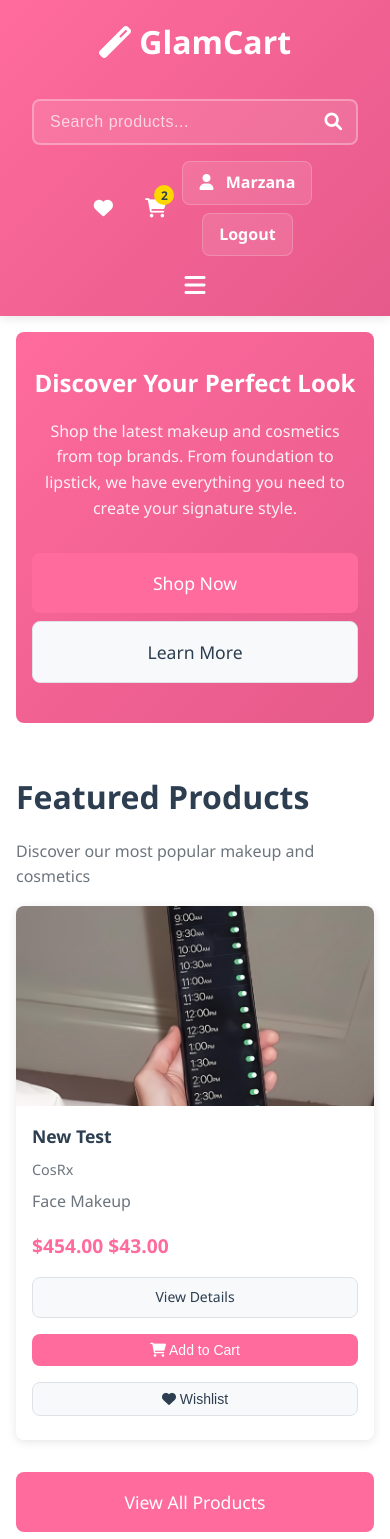
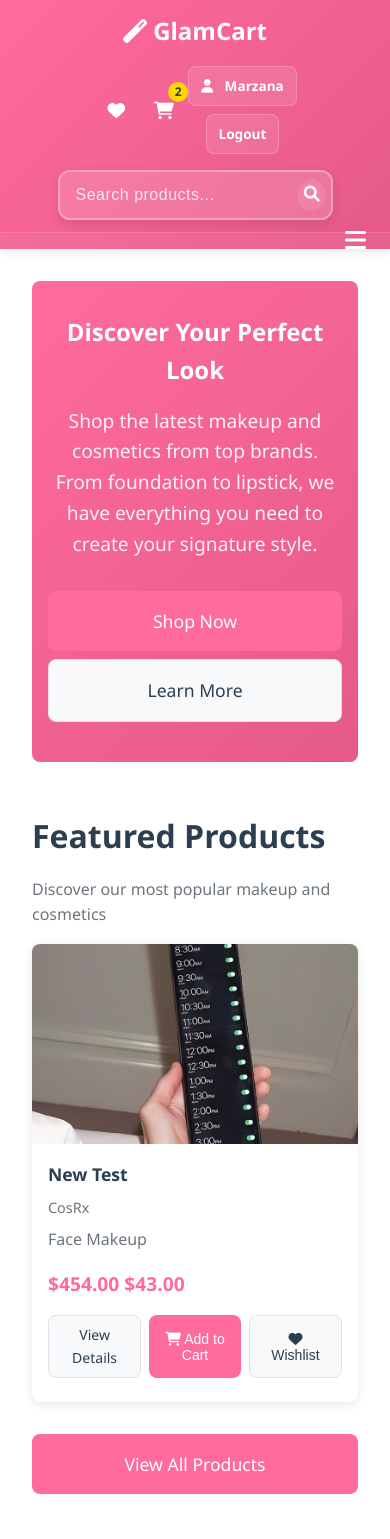
Before and after one commit to Fardin4585/GlamCart, a PHP site: page /index.php in a window 390 px wide. Shown: the top 1539 px of the page. Run offline with PHP 8.4, Linux system fonts and the light colour scheme; a user stored in the database is signed in; data comes from the database, SQL or seed files in the repository; data that the repository does not hold is empty.

Commit message:
button fixed

```diff
--- a/assets/css/style.css
+++ b/assets/css/style.css
@@ -69,19 +69,24 @@ a:hover {
 .header {
     background: linear-gradient(135deg, var(--primary-color), #e55a8a);
     color: var(--white);
-    padding: 1rem 0;
     box-shadow: var(--shadow);
     position: sticky;
     top: 0;
     z-index: 1000;
 }
 
-.header-content {
+/* Top Bar */
+.top-bar {
+    background: linear-gradient(135deg, var(--primary-color), #e55a8a);
+    padding: 1rem 0;
+    border-bottom: 1px solid rgba(255, 255, 255, 0.1);
+}
+
+.top-bar-content {
     max-width: 1200px;
     margin: 0 auto;
-    padding: 0 2rem;
+    padding: 0 1rem;
     display: flex;
-    justify-content: space-between;
     align-items: center;
     gap: 2rem;
 }
@@ -98,64 +103,119 @@ a:hover {
     color: var(--accent-color);
 }
 
-.nav-menu {
-    display: flex;
-    list-style: none;
-    gap: 2rem;
-    flex-shrink: 0;
+/* Search Form */
+.search-form {
+    flex: 1;
+    max-width: 500px;
+    margin: 0 auto;
 }
 
-.nav-menu a {
-    color: var(--white);
-    font-weight: 500;
-    padding: 0.5rem 1rem;
-    border-radius: var(--border-radius);
-    transition: var(--transition);
-}
-
-.nav-menu a:hover {
-    background-color: rgba(255,255,255,0.2);
-    color: var(--white);
-}
-
-.mobile-menu-toggle {
-    display: none;
-    background: none;
-    border: none;
-    color: var(--white);
-    font-size: 1.5rem;
-    cursor: pointer;
-}
-
-/* Header Actions */
-.header-actions {
-    display: flex;
-    align-items: center;
-    gap: 2rem;
-    flex: 1;
-    justify-content: center;
-}
-
-/* Search Form */
-.search-form {
-    min-width: 300px;
-    max-width: 500px;
+.search-container {
+    position: relative;
+    width: 100%;
     display: flex;
     align-items: center;
 }
 
-/* User Actions */
-.user-actions {
+.search-input {
+    width: 100%;
+    padding: 0.75rem 1rem;
+    padding-right: 3rem;
+    border: 2px solid rgba(255, 255, 255, 0.3);
+    border-radius: 12px;
+    font-size: 1rem;
+    background-color: rgba(255, 255, 255, 0.15);
+    color: var(--white);
+    transition: var(--transition);
+    box-sizing: border-box;
+    min-height: 44px;
+    box-shadow: 0 4px 12px rgba(0, 0, 0, 0.1);
+}
+
+.search-input::placeholder {
+    color: rgba(255, 255, 255, 0.8);
+    font-weight: 400;
+}
+
+.search-input:focus {
+    outline: none;
+    border-color: rgba(255, 255, 255, 0.9);
+    background-color: rgba(255, 255, 255, 0.25);
+    box-shadow: 0 6px 20px rgba(0, 0, 0, 0.15), 0 0 0 3px rgba(255, 255, 255, 0.2);
+    transform: translateY(-1px);
+}
+
+.search-btn {
+    position: absolute;
+    right: 0.5rem;
+    top: 50%;
+    transform: translateY(-50%);
+    background: rgba(255, 255, 255, 0.1);
+    border: none;
+    color: var(--white);
+    cursor: pointer;
+    font-size: 1.1rem;
+    padding: 0.5rem;
+    border-radius: 50%;
+    transition: var(--transition);
+    backdrop-filter: blur(10px);
+}
+
+.search-btn:hover {
+    background-color: rgba(255, 255, 255, 0.25);
+    color: var(--white);
+    transform: translateY(-50%) scale(1.1);
+    box-shadow: 0 4px 12px rgba(0, 0, 0, 0.2);
+}
+
+/* Top Bar Right Actions */
+.top-bar-actions {
     display: flex;
     align-items: center;
     gap: 1rem;
-    margin-left: auto;
+    flex-shrink: 0;
 }
 
+/* Cart and Wishlist Icons */
+.cart-icon,
+.wishlist-icon {
+    position: relative;
+    color: var(--white);
+    font-size: 1.2rem;
+    padding: 0.5rem;
+    border-radius: 50%;
+    transition: var(--transition);
+    cursor: pointer;
+}
+
+.cart-icon:hover,
+.wishlist-icon:hover {
+    background-color: rgba(255, 255, 255, 0.1);
+    transform: scale(1.1);
+}
+
+.cart-count,
+.wishlist-count {
+    position: absolute;
+    top: -2px;
+    right: -2px;
+    background-color: var(--accent-color);
+    color: var(--text-dark);
+    border-radius: 50%;
+    width: 18px;
+    height: 18px;
+    display: flex;
+    align-items: center;
+    justify-content: center;
+    font-size: 0.7rem;
+    font-weight: bold;
+}
+
+/* User Menu */
 .user-menu {
     display: flex;
     align-items: center;
-    gap: 1rem;
+    gap: 0.75rem;
 }
 
 .username-link,
@@ -168,6 +228,9 @@ a:hover {
     text-decoration: none;
     background-color: rgba(255, 255, 255, 0.1);
     border: 1px solid rgba(255, 255, 255, 0.2);
+    white-space: nowrap;
+    flex-shrink: 0;
+    font-size: 0.9rem;
 }
 
 .username-link:hover,
@@ -181,6 +244,82 @@ a:hover {
 .username-link i,
 .logout-link i {
     margin-right: 0.5rem;
+}
+
+/* Navigation Bar */
+.nav-bar {
+    background: rgba(255, 255, 255, 0.05);
+    padding: 0.75rem 0;
+    backdrop-filter: blur(10px);
+}
+
+.nav-content {
+    max-width: 1200px;
+    margin: 0 auto;
+    padding: 0 1rem;
+    display: flex;
+    align-items: center;
+    justify-content: center;
+}
+
+.nav-menu {
+    display: flex;
+    list-style: none;
+    gap: 0;
+    margin: 0;
+    padding: 0;
+    flex-wrap: wrap;
+    justify-content: center;
+}
+
+.nav-menu a {
+    color: var(--white);
+    font-weight: 500;
+    padding: 0.75rem 1.25rem;
+    border-radius: var(--border-radius);
+    transition: var(--transition);
+    text-decoration: none;
+    white-space: nowrap;
+    font-size: 0.95rem;
+    position: relative;
+}
+
+.nav-menu a:hover {
+    background-color: rgba(255, 255, 255, 0.1);
+    color: var(--white);
+}
+
+.nav-menu a::after {
+    content: '';
+    position: absolute;
+    bottom: 0;
+    left: 50%;
+    width: 0;
+    height: 2px;
+    background-color: var(--accent-color);
+    transition: all 0.3s ease;
+    transform: translateX(-50%);
+}
+
+.nav-menu a:hover::after {
+    width: 80%;
+}
+
+/* Mobile Menu Toggle */
+.mobile-menu-toggle {
+    display: none;
+    background: none;
+    border: none;
+    color: var(--white);
+    font-size: 1.5rem;
+    cursor: pointer;
+    padding: 0.5rem;
+    border-radius: var(--border-radius);
+    transition: var(--transition);
+}
+
+.mobile-menu-toggle:hover {
+    background-color: rgba(255, 255, 255, 0.1);
 }
 
 /* Main Content */
@@ -644,7 +783,8 @@ a:hover {
     position: relative;
     color: var(--white);
     font-size: 1.2rem;
-    margin-left: 1rem;
+    margin-left: 0.5rem;
+    flex-shrink: 0;
 }
 
 .cart-count,
@@ -668,31 +808,37 @@ a:hover {
 .search-container {
     position: relative;
     width: 100%;
+    display: flex;
+    align-items: center;
 }
 
 .search-input {
     width: 100%;
-    padding: 0.75rem 1rem;
-    padding-right: 3rem;
+    padding: 0.75rem 0.875rem;
+    padding-right: 2.5rem;
     border: 2px solid rgba(255, 255, 255, 0.3);
-    border-radius: var(--border-radius);
-    font-size: 1rem;
-    background-color: rgba(255, 255, 255, 0.1);
+    border-radius: 12px;
+    font-size: 0.9rem;
+    background-color: rgba(255, 255, 255, 0.15);
     color: var(--white);
     transition: var(--transition);
     box-sizing: border-box;
-    min-height: 44px;
+    min-height: 42px;
+    box-shadow: 0 4px 12px rgba(0, 0, 0, 0.1);
 }
 
 .search-input::placeholder {
-    color: rgba(255, 255, 255, 0.7);
+    color: rgba(255, 255, 255, 0.8);
+    font-weight: 400;
+    font-size: 1rem;
 }
 
 .search-input:focus {
     outline: none;
-    border-color: rgba(255, 255, 255, 0.8);
-    background-color: rgba(255, 255, 255, 0.2);
-    box-shadow: 0 0 0 3px rgba(255, 255, 255, 0.1);
+    border-color: rgba(255, 255, 255, 0.9);
+    background-color: rgba(255, 255, 255, 0.25);
+    box-shadow: 0 6px 20px rgba(0, 0, 0, 0.15), 0 0 0 3px rgba(255, 255, 255, 0.2);
+    transform: translateY(-1px);
 }
 
 .search-input:focus::placeholder {
@@ -715,24 +861,37 @@ a:hover {
     transform: scale(1.02);
 }
 
+/* Active navigation link styling */
+.nav-menu a.active {
+    background-color: rgba(255, 255, 255, 0.15);
+    color: var(--accent-color);
+}
+
+.nav-menu a.active::after {
+    width: 80%;
+}
+
 .search-btn {
     position: absolute;
-    right: 0.5rem;
+    right: 0.4rem;
     top: 50%;
     transform: translateY(-50%);
-    background: none;
+    background: rgba(255, 255, 255, 0.1);
     border: none;
     color: var(--white);
     cursor: pointer;
-    font-size: 1.1rem;
-    padding: 0.5rem;
+    font-size: 1rem;
+    padding: 0.4rem;
     border-radius: 50%;
     transition: var(--transition);
+    backdrop-filter: blur(10px);
 }
 
 .search-btn:hover {
-    background-color: rgba(255, 255, 255, 0.2);
+    background-color: rgba(255, 255, 255, 0.25);
     color: var(--white);
+    transform: translateY(-50%) scale(1.1);
+    box-shadow: 0 4px 12px rgba(0, 0, 0, 0.2);
 }
 
 /* Filters */
@@ -752,10 +911,58 @@ a:hover {
 }
 
 /* Responsive Design */
+@media (max-width: 1024px) {
+    .top-bar-content {
+        gap: 1rem;
+    }
+
+    .search-form {
+        max-width: 400px;
+    }
+}
+
 @media (max-width: 768px) {
-    .header-content {
+    .top-bar {
+        padding: 0.75rem 0;
+    }
+
+    .top-bar-content {
         flex-direction: column;
         gap: 1rem;
+        padding: 0 1rem;
+    }
+
+    .search-form {
+        max-width: 100%;
+        order: 3;
+    }
+
+    .top-bar-actions {
+        order: 2;
+        justify-content: center;
+        width: 100%;
+    }
+
+    .logo {
+        order: 1;
+        font-size: 1.75rem;
+    }
+
+    .nav-bar {
+        padding: 0.5rem 0;
+    }
+
+    .nav-content {
+        padding: 0 1rem;
+        position: relative;
+    }
+
+    .mobile-menu-toggle {
+        display: block;
+        position: absolute;
+        right: 1rem;
+        top: 50%;
+        transform: translateY(-50%);
     }
 
     .nav-menu {
@@ -763,31 +970,33 @@ a:hover {
         flex-direction: column;
         width: 100%;
         text-align: center;
+        gap: 0.5rem;
+        padding: 1rem 0;
     }
 
     .nav-menu.active {
         display: flex;
     }
 
-    .mobile-menu-toggle {
-        display: block;
+    .nav-menu a {
+        padding: 0.75rem 1rem;
+        border-radius: var(--border-radius);
+        background-color: rgba(255, 255, 255, 0.05);
     }
 
-    .header-actions {
-        flex-direction: column;
-        gap: 1rem;
-        width: 100%;
-        justify-content: flex-start;
+    .nav-menu a:hover {
+        background-color: rgba(255, 255, 255, 0.1);
     }
 
-    .search-form {
-        min-width: 100%;
-        max-width: 100%;
+    .nav-menu a::after {
+        display: none;
     }
 
-    .user-actions {
-        justify-content: center;
-        margin-left: 0;
+    .search-input {
+        min-height: 48px;
+        font-size: 1rem;
+        padding: 0.875rem 1rem;
+        padding-right: 3rem;
     }
 
     .user-menu {
@@ -795,31 +1004,44 @@ a:hover {
         gap: 0.5rem;
     }
 
-    .hero h1 {
-        font-size: 2rem;
+    .username-link,
+    .logout-link {
+        text-align: center;
+        padding: 0.75rem 1rem;
+    }
+}
+
+@media (max-width: 480px) {
+    .top-bar-content {
+        padding: 0 0.5rem;
     }
 
-    .hero p {
-        font-size: 1rem;
+    .nav-content {
+        padding: 0 0.5rem;
     }
 
-    .main-content {
-        padding: 1rem;
+    .logo {
+        font-size: 1.5rem;
     }
 
-    .grid-2,
-    .grid-3,
-    .grid-4 {
-        grid-template-columns: 1fr;
+    .search-form {
+        max-width: 100%;
     }
 
-    .product-actions {
-        flex-direction: column;
+    .top-bar-actions {
+        gap: 0.5rem;
     }
 
-    .footer-content {
-        grid-template-columns: 1fr;
-        text-align: center;
+    .cart-icon,
+    .wishlist-icon {
+        padding: 0.4rem;
+        font-size: 1.1rem;
+    }
+
+    .username-link,
+    .logout-link {
+        padding: 0.5rem 0.75rem;
+        font-size: 0.85rem;
     }
 }
 
--- a/index.php
+++ b/index.php
@@ -69,24 +69,13 @@ if ($result && $result->num_rows > 0) {
       <body>
     <!-- Header -->
     <header class="header">
-        <div class="header-content">
+        <!-- Top Bar -->
+        <div class="top-bar">
+            <div class="top-bar-content">
                 <a href="index.php" class="logo">
                     <i class="fas fa-magic"></i> GlamCart
                 </a>
 
-            <nav>
-                <ul class="nav-menu">
-                    <li><a href="index.php">Home</a></li>
-                    <li><a href="shop.php">Shop</a></li>
-                    <?php foreach ($categories as $category): ?>
-                        <li><a href="shop.php?category=<?= $category['category_id'] ?>"><?= htmlspecialchars($category['category_name']) ?></a></li>
-                    <?php endforeach; ?>
-                    <li><a href="about.php">About</a></li>
-                    <li><a href="contact.php">Contact</a></li>
-                </ul>
-            </nav>
-
-            <div class="header-actions">
                 <!-- Search Bar -->
                 <form class="search-form" action="shop.php" method="GET">
                     <div class="search-container">
@@ -97,8 +86,8 @@ if ($result && $result->num_rows > 0) {
                     </div>
                 </form>
 
-                <!-- User Actions -->
-                <div class="user-actions">
+                <!-- Top Bar Right Actions -->
+                <div class="top-bar-actions">
                     <?php if (is_logged_in()): ?>
                         <a href="wishlist.php" class="wishlist-icon">
                             <i class="fas fa-heart"></i>
@@ -121,11 +110,26 @@ if ($result && $result->num_rows > 0) {
                     <?php endif; ?>
                 </div>
             </div>
+        </div>
 
+        <!-- Navigation Bar -->
+        <nav class="nav-bar">
+            <div class="nav-content">
                 <button class="mobile-menu-toggle">
                     <i class="fas fa-bars"></i>
                 </button>
+
+                <ul class="nav-menu">
+                    <li><a href="index.php">Home</a></li>
+                    <li><a href="shop.php">Shop</a></li>
+                    <?php foreach ($categories as $category): ?>
+                        <li><a href="shop.php?category=<?= $category['category_id'] ?>"><?= htmlspecialchars($category['category_name']) ?></a></li>
+                    <?php endforeach; ?>
+                    <li><a href="about.php">About</a></li>
+                    <li><a href="contact.php">Contact</a></li>
+                </ul>
             </div>
+        </nav>
     </header>
 
     <!-- Main Content -->
```
Also changed, not shown: shop.php (+22 -24 lines). Lines whose indentation alone changed are shown as unchanged.
